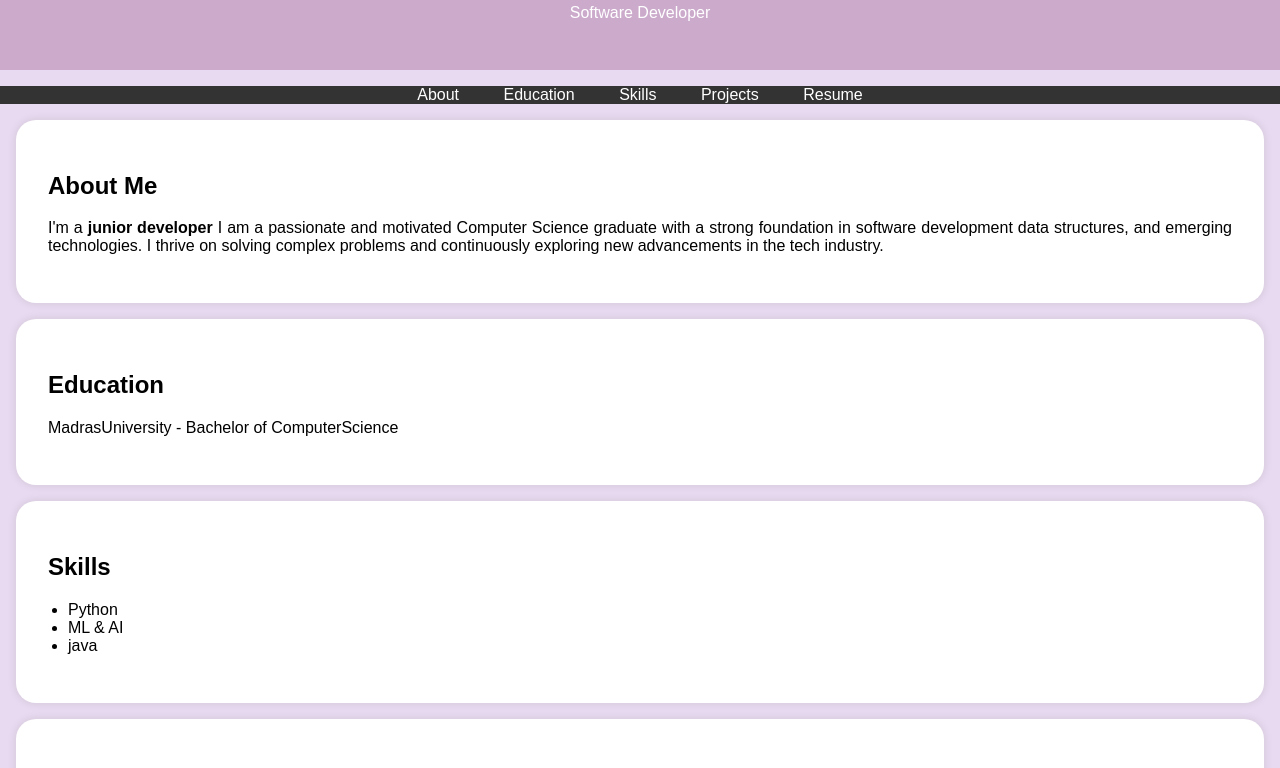
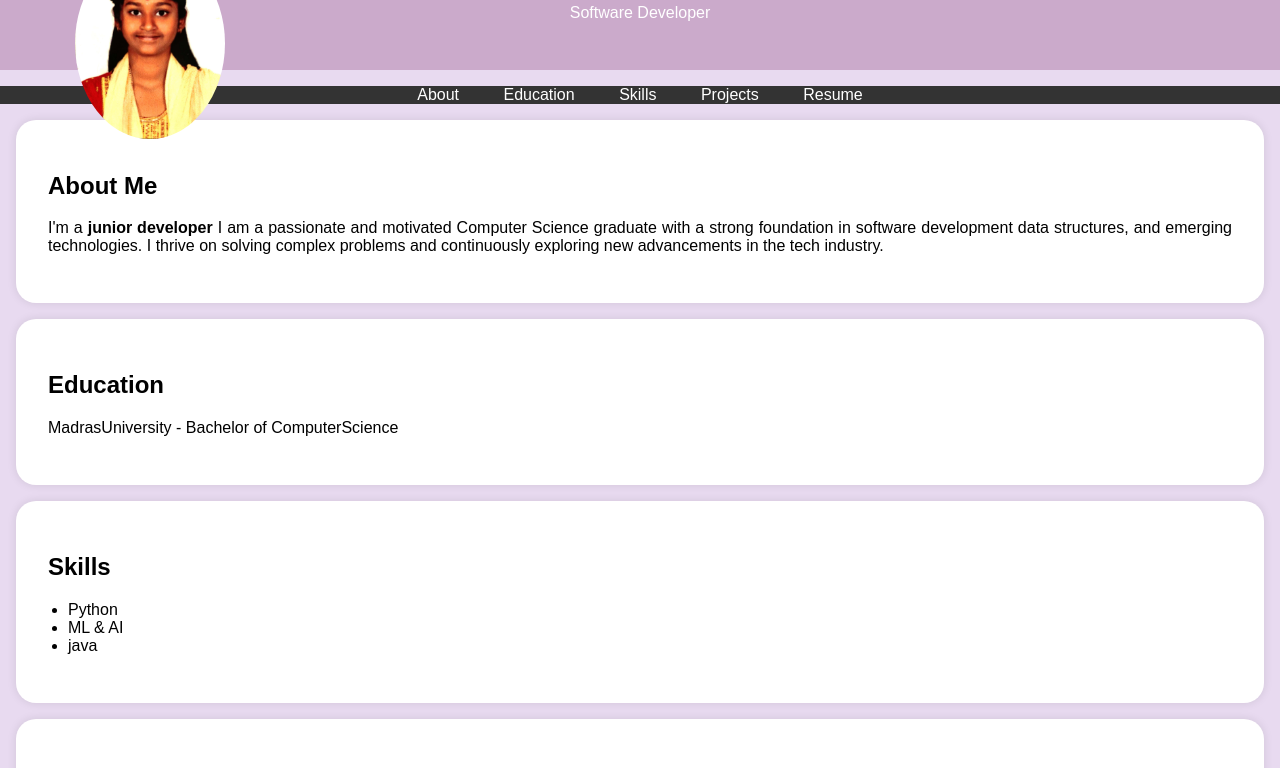
Before and after one commit to pavithra0709/Digital-portfolio, a plain HTML site: page index.html in a window 1280 px wide. Shown: the part 127-895 px from the top of the page. Drawn offline with Linux system fonts and the light colour scheme.

Commit message:
Update index.html

```diff
--- a/index.html
+++ b/index.html
@@ -83,7 +83,7 @@
     <header>
         <div class="header-content">
             <!-- Add your profile picture here -->
-            <img src="photo.jpg.pdf" alt="Your Profile Picture" class="profile-picture">
+            <img src="photo.jpg" alt="Your Profile Picture" class="profile-picture">
             <h1> Pavithra.P </h1>
             <p> Software Developer </p>
         </div>
```
